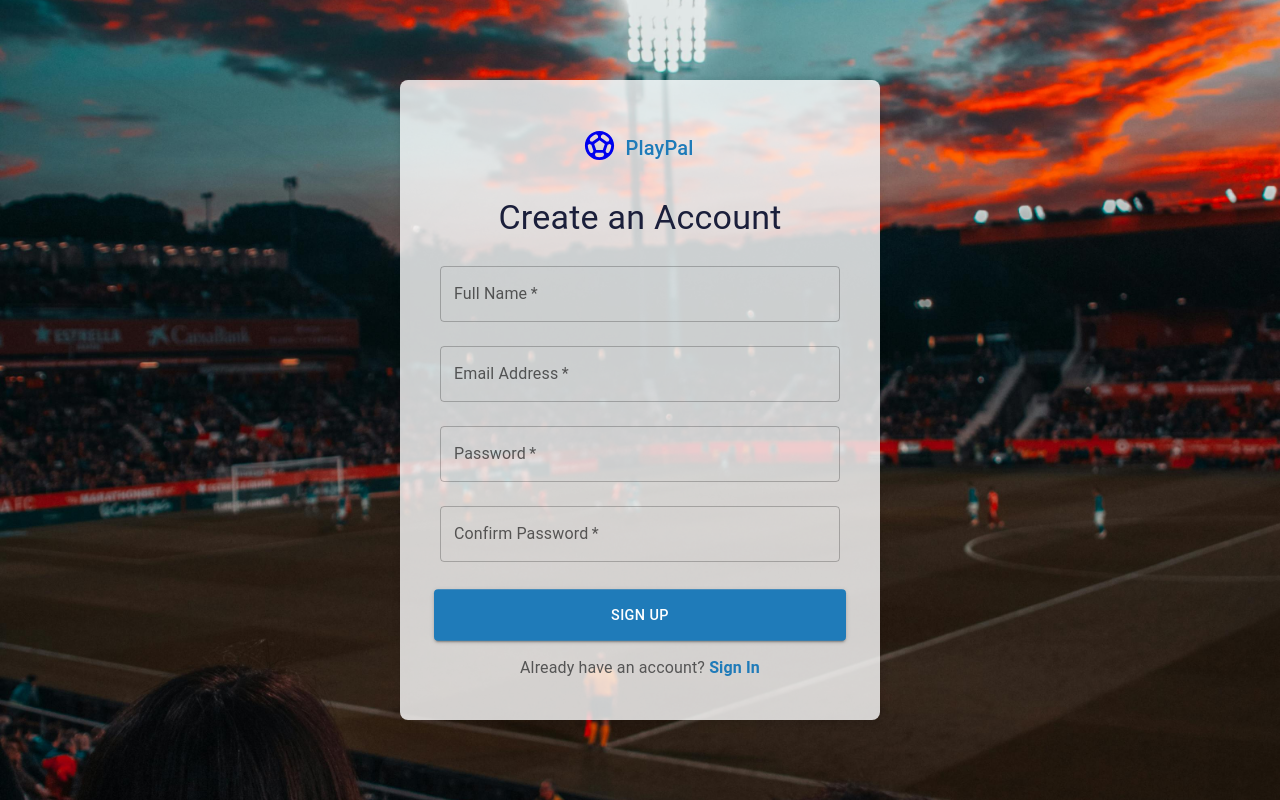
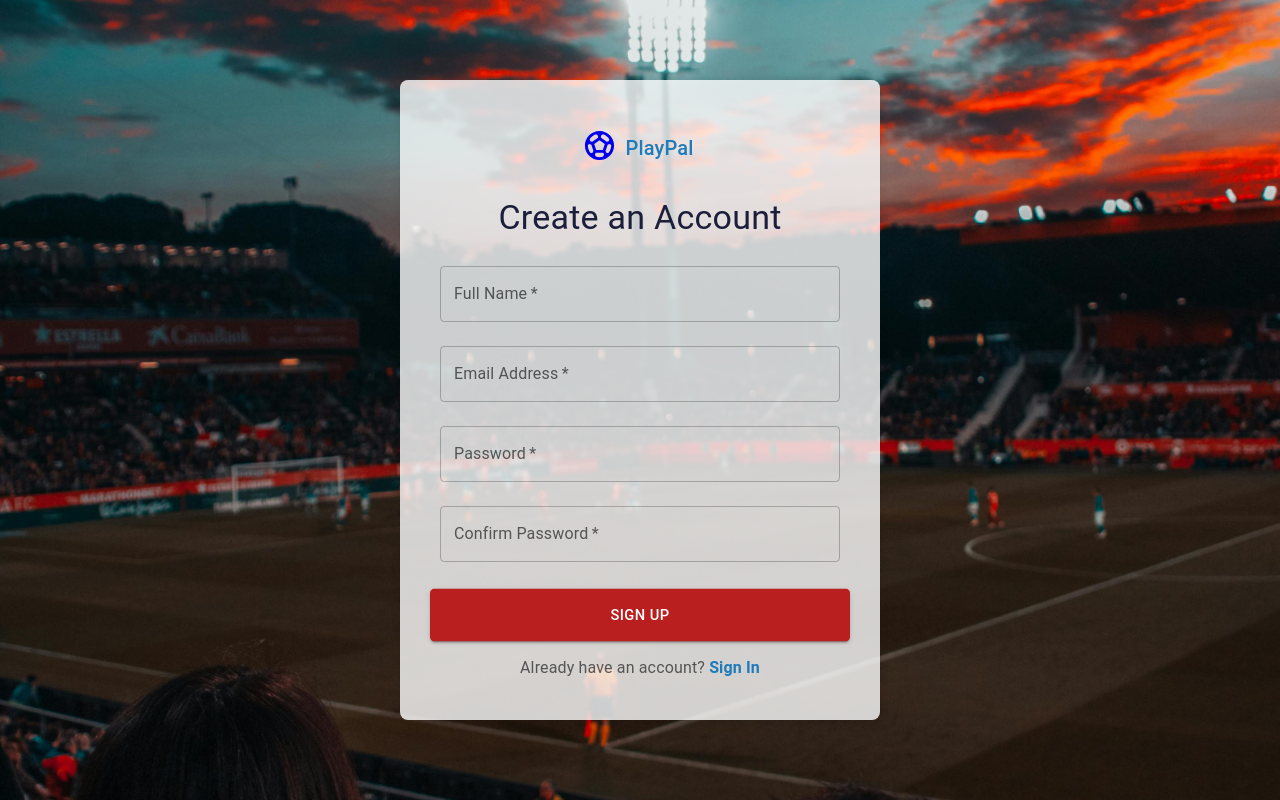
Before and after one commit to Taloo123/web-project, a React (Create React App) app in the folder playpal/: page / in a window 1280 px wide. In both pictures the pointer is over the button "SIGN UP". Built offline with nearby package versions, Linux system fonts and the light colour scheme.

Commit message:
fixed buttons

```diff
--- a/playpal/src/styles/signin.css
+++ b/playpal/src/styles/signin.css
@@ -65,8 +65,8 @@
   }
 
   .signin-button:hover {
-    background-color: #b91f1f;
-    transform: scale(1.03);
+    background-color: #b91f1f !important;
+    transform: scale(1.05);
   }
 
   .signin-footer {
--- a/playpal/src/styles/signup.css
+++ b/playpal/src/styles/signup.css
@@ -69,9 +69,10 @@
   }
 
   .signup-button:hover {
-    background-color: #b91f1f;
-    transform: scale(1.03);
+    background-color: #b91f1f !important;
+    transform: scale(1.05);
   }
+
 
   .signup-footer {
     text-align: center;
```
